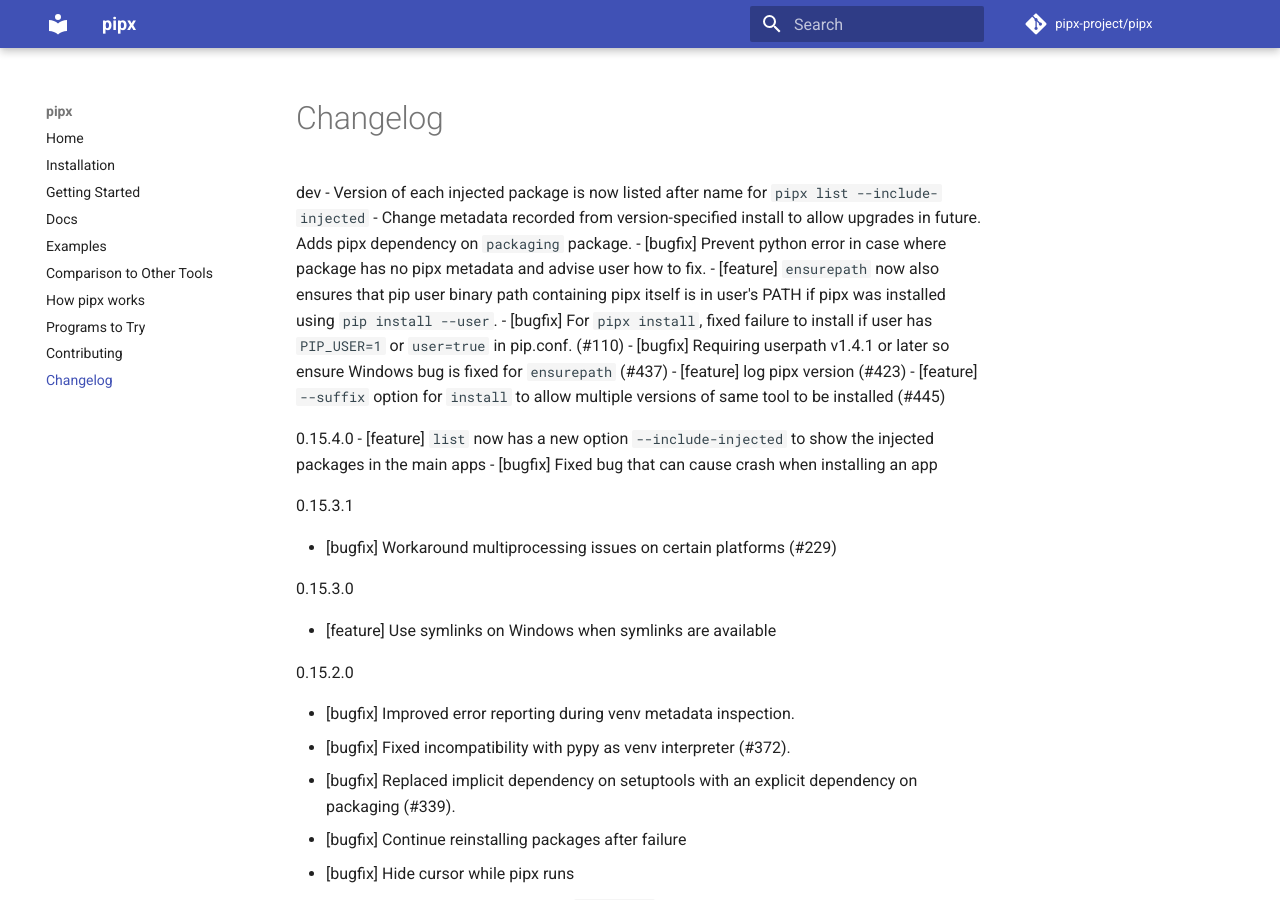
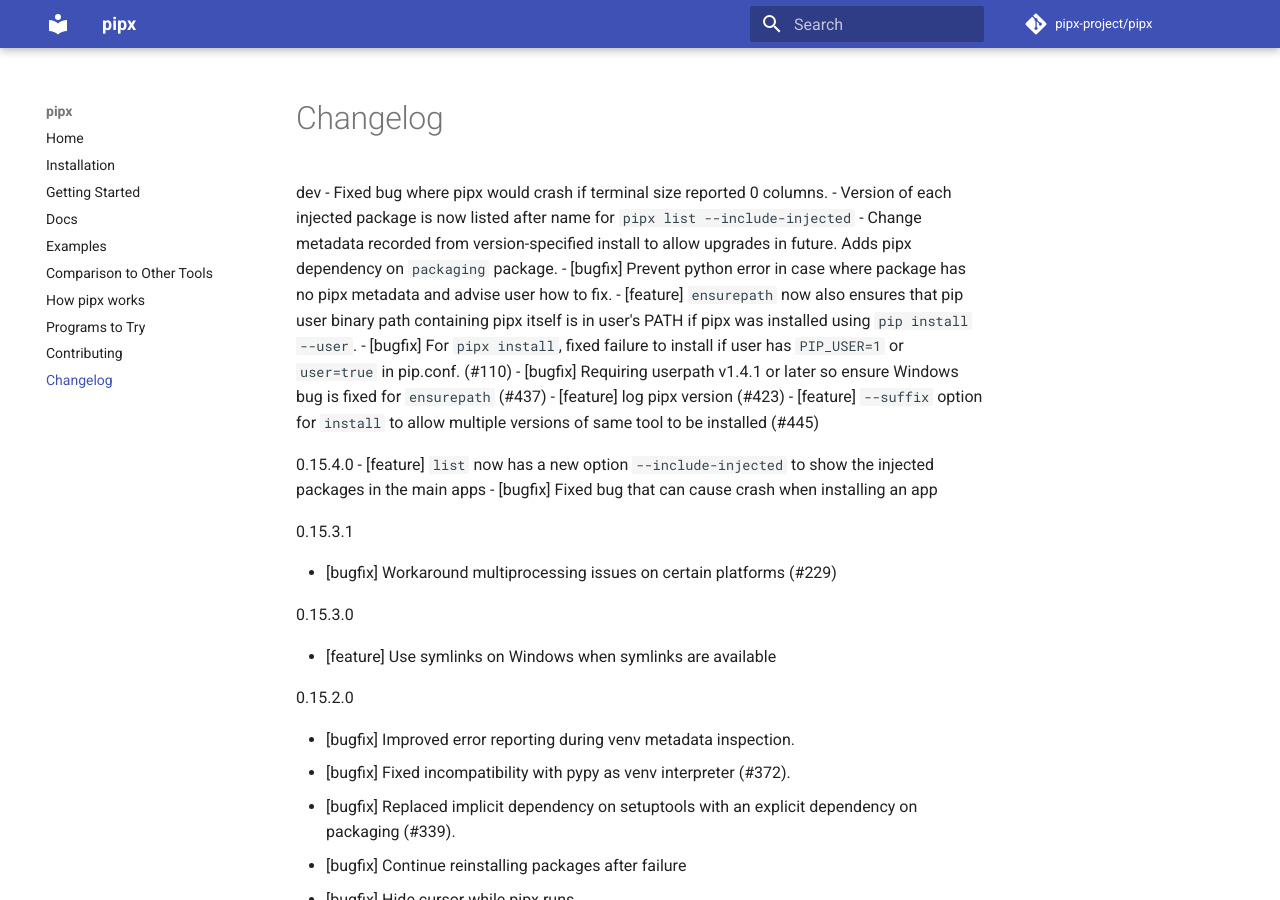
Before and after one commit to pypa/pipx, an MkDocs documentation site: the page built from docs/changelog.md, in a window 1280 px wide and 900 px high. Built offline with MkDocs 1.6.1 and Material for MkDocs 9.7.7, drawn with Linux system fonts in a browser that asks for light colours; comment, search, counter and statistics services are not loaded.

Commit message:
Add changelog.

```diff
--- a/docs/changelog.md
+++ b/docs/changelog.md
@@ -1,4 +1,5 @@
 dev
+- Fixed bug where pipx would crash if terminal size reported 0 columns.
 - Version of each injected package is now listed after name for `pipx list --include-injected`
 - Change metadata recorded from version-specified install to allow upgrades in future.  Adds pipx dependency on `packaging` package.
 - [bugfix] Prevent python error in case where package has no pipx metadata and advise user how to fix.
```
